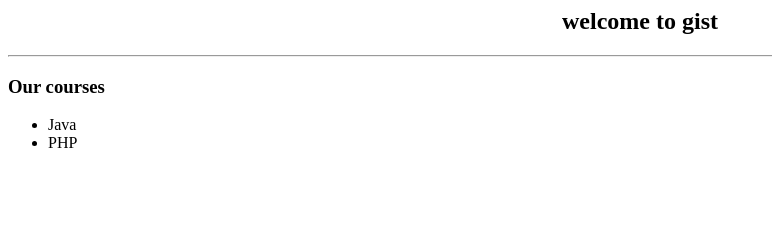
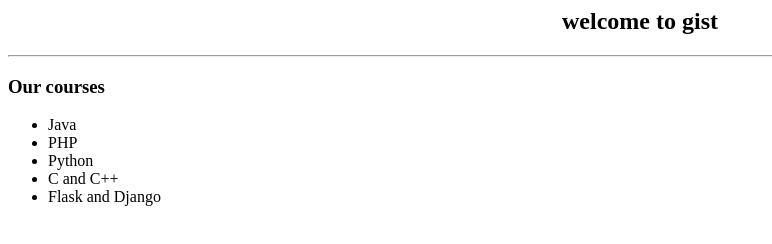
Before and after one commit to gist-technosolutions/gistpages, a plain HTML site: page index.html in a window 1280 px wide. Shown: the whole page, without its empty margins (0-772 px from the left). Drawn offline with Linux system fonts and the light colour scheme.

Commit message:
updated file1

```diff
--- a/index.html
+++ b/index.html
@@ -9,4 +9,7 @@
 <ul>
 <li> Java </li>
 <li> PHP</li>
+  <li> Python </li>
+  <li> C and C++ </li>
+  <li> Flask and Django</li>
 </ul>
```
